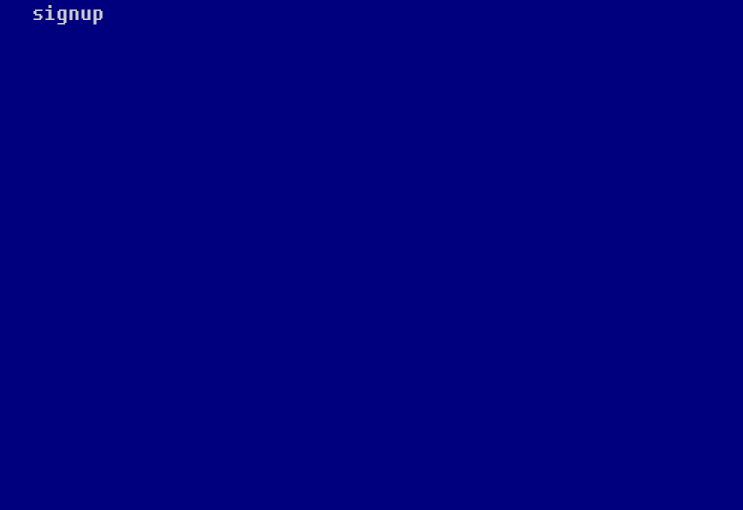
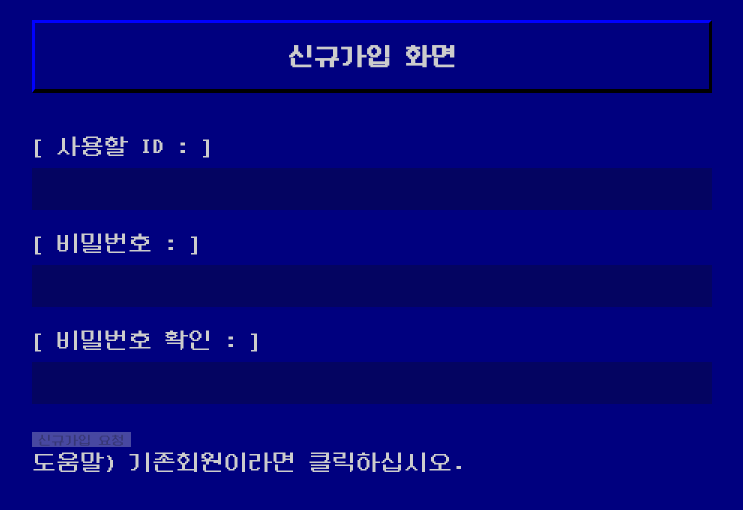
Before and after one commit to Woohyeok97/Hi-Tel-test-, a React (Create React App) app: page /users/signup in a window 1280 px wide. Shown: the top 510 px of the page, without its empty margins (268-1011 px from the left). Built offline with nearby package versions, Linux system fonts and the light colour scheme.

Commit message:
Feat : Signup/Login 컴포넌트 작업

```diff
--- a/package.json
+++ b/package.json
@@ -10,6 +10,7 @@
     "@types/node": "^16.7.13",
     "@types/react": "^18.0.0",
     "@types/react-dom": "^18.0.0",
+    "firebase": "^10.6.0",
     "react": "^18.2.0",
     "react-dom": "^18.2.0",
     "react-router-dom": "^6.18.0",
--- a/src/_utils.scss
+++ b/src/_utils.scss
@@ -3,6 +3,7 @@ $bgColor : #00007f;
 $fontColor : #ccc;
 $defaultBorder : 3px solid #ccc;
 $grayBorder : 3px solid gray;
+$darkBule : #040461;
 
 
 
--- a/src/index.scss
+++ b/src/index.scss
@@ -26,6 +26,9 @@ input {
 a {
     color: inherit;
     text-decoration: none;
+}
+h1 {
+    margin: 0;
 }
 
 .shadow {
@@ -56,6 +59,7 @@ a {
 
     &__title {
         padding: 20px;
+        margin: 20px 0 40px;
         font-size: $font2;
         text-align: center;
         @extend .shadow;
@@ -83,3 +87,22 @@ a {
         }
     }
 }
+
+.form {
+
+    &__block {
+        margin-bottom: 20px;
+    }
+    &__input {
+        width: 100%;
+        padding: 10px;
+        margin-top: 10px;
+        box-sizing: border-box;
+        font-size: $font1;
+        color: $fontColor;
+        background-color: $darkBule;
+    }
+    &__input-btn {
+
+    }
+}
--- a/src/pages/users/login.tsx
+++ b/src/pages/users/login.tsx
@@ -1,8 +1,76 @@
 // components
+import { useState } from "react"
+import { Link } from "react-router-dom"
 
 export default function LoginPage() {
+    const [ email, setEmail ] = useState<string>('')
+    const [ password, setPassword ] = useState<string>('')
+
+    // 가입요청 핸들러
+    const handleSubmit = (e : React.FormEvent<HTMLFormElement>) => {
+        e.preventDefault();
+
+        try {
+
+        } catch(err : any) {
+
+        }
+    }
+
+
+    // 폼데이터 핸들러
+    const handleChange = (e : React.ChangeEvent<HTMLInputElement>) => {
+        const { name, value } = e?.target;
+
+        if(name === 'email') {
+            setEmail(value)
+        }
+        if(name === 'password') {
+            setPassword(value)
+        }
+    }
+
+
+
 
     return (
-        <div>lgin</div>
+        <div className="page">
+            <h1 className="page__title">접속화면</h1>
+
+            <form onSubmit={ handleSubmit } className="form">
+                <div className="form__block">
+                    <label htmlFor="email">{'[ 사용할 ID : ]'}</label>
+                    <input
+                        type="email"
+                        name="email"
+                        id="email"
+                        onChange={ handleChange }
+                        className="form__input"
+                    />
+                </div>
+
+                <div className="form__block">
+                    <label htmlFor="password">{'[ 비밀번호 : ]'}</label>
+                    <input
+                        type="password"
+                        name="password"
+                        id="password"
+                        onChange={ handleChange }
+                        className="form__input"
+                    />
+                </div>
+
+
+                <input type="submit" value="접속 요청" className="form__input-btn"
+                    // 폼데이터값 중에 미입력이 있으면 비활성화
+                    disabled={ !email || !password }/>
+
+                <div className="form__block">
+                    <Link to="/users/signup" className="form__link">
+                        도움말) 신규/무료가입을 원하시면 클릭하십시오.
+                    </Link>
+                </div>
+            </form>
+        </div>
     )
 }
--- a/src/pages/users/signup.tsx
+++ b/src/pages/users/signup.tsx
@@ -1,8 +1,126 @@
+import { useState } from "react";
+import { Link } from "react-router-dom";
 // components
 
+
 export default function SignupPage() {
+    const [ email, setEmail ] = useState<string>('')
+    const [ password, setPassword ] = useState<string>('')
+    const [ passwordConfirm, setPasswordConfirm ] = useState<string>('')
+    // 에러메시지 상태관리
+    const [ errMessage, setErrMessage ] = useState<string>('')
+
+    // 가입요청 핸들러
+    const handleSubmit = (e : React.FormEvent<HTMLFormElement>) => {
+        e.preventDefault();
+
+        try {
+
+        } catch(err : any) {
+
+        }
+    }
+
+
+    // 폼데이터 핸들러
+    const handleChange = (e : React.ChangeEvent<HTMLInputElement>) => {
+        // 이메일 형식 정규식
+        const validRegex = /^[a-zA-Z0-9.!#$%&'*+/=?^_`{|}~-]+@[a-zA-Z0-9-]+(?:\.[a-zA-Z0-9-]+)*$/;
+        const { name, value } = e?.target;
+
+        let errMessage = ''
+
+        if(name === 'email') {
+            setEmail(value)
+
+            if(!value?.match(validRegex)) {
+                errMessage = '이메일 형식으로 입력해주십시오.'
+            } else if(password && password?.length < 8) {
+                errMessage = '비밀번호는 8자 이상으로 입력해주십시오.'
+            } else if(passwordConfirm && passwordConfirm !== value) {
+                errMessage = '비밀번호를 확인해주십시오.'
+            }
+        }
+        if(name === 'password') {
+            setPassword(value)
+
+            if(value && value?.length < 8) {
+                errMessage = '비밀번호는 8자 이상으로 입력해주십시오.'
+            } else if(passwordConfirm && passwordConfirm !== value) {
+                errMessage = '비밀번호를 확인해주십시오.'
+            } else if(email && !email?.match(validRegex)) {
+                errMessage = '이메일 형식으로 입력해주십시오.'
+            }
+        }
+        if(name === 'passwordConfirm') {
+            setPasswordConfirm(value)
+
+            if(password && password?.length < 8) {
+                errMessage = '비밀번호는 8자 이상으로 입력해주십시오.'
+            } else if(password && password !== value) {
+                errMessage = '비밀번호를 확인해주십시오.'
+            } else if(email && !email?.match(validRegex)) {
+                errMessage = '이메일 형식으로 입력해주십시오.'
+            }
+        }
+
+        setErrMessage(errMessage)
+    }
+
+
 
     return (
-        <div>signup</div>
+        <div className="page">
+            <h1 className="page__title">신규가입 화면</h1>
+
+            <form onSubmit={ handleSubmit } className="form">
+                <div className="form__block">
+                    <label htmlFor="email">{'[ 사용할 ID : ]'}</label>
+                    <input
+                        type="email"
+                        name="email"
+                        id="email"
+                        onChange={ handleChange }
+                        className="form__input"
+                    />
+                </div>
+
+                <div className="form__block">
+                    <label htmlFor="password">{'[ 비밀번호 : ]'}</label>
+                    <input
+                        type="password"
+                        name="password"
+                        id="password"
+                        onChange={ handleChange }
+                        className="form__input"
+                    />
+                </div>
+
+                <div className="form__block">
+                    <label htmlFor="passwordConfirm">{'[ 비밀번호 확인 : ]'}</label>
+                    <input
+                        type="password"
+                        name="passwordConfirm"
+                        id="passwordConfirm"
+                        onChange={ handleChange }
+                        className="form__input"
+                    />
+                </div>
+
+                <div className="form__block">
+                { errMessage && <div>안내) { errMessage }</div> }
+                </div>
+
+                <input type="submit" value="신규가입 요청" className="form__input-btn"
+                    // 에러메시지가 있거나, 폼데이터값 중에 미입력이 있으면 비활성화
+                    disabled={ !!errMessage || (!email || !password || !passwordConfirm) }/>
+
+                <div className="form__block">
+                    <Link to="/users/login" className="form__link">
+                        도움말) 기존회원이라면 클릭하십시오.
+                    </Link>
+                </div>
+            </form>
+        </div>
     )
 }
--- a/tsconfig.json
+++ b/tsconfig.json
@@ -28,6 +28,7 @@
     "pages/*" : ["pages/*"],
     "components/*" : ["components/*"],
     "interface/*" : ["interface/*"],
+    "firebaseApp/*" : ["firebaseApp/*"],
     "font/*" : ["font/*"],
   }
 }
```
Also changed, not shown: src/firebaseApp.ts (added, +26 -0 lines), 1 other file (tests, documents, lock files or other folders).
